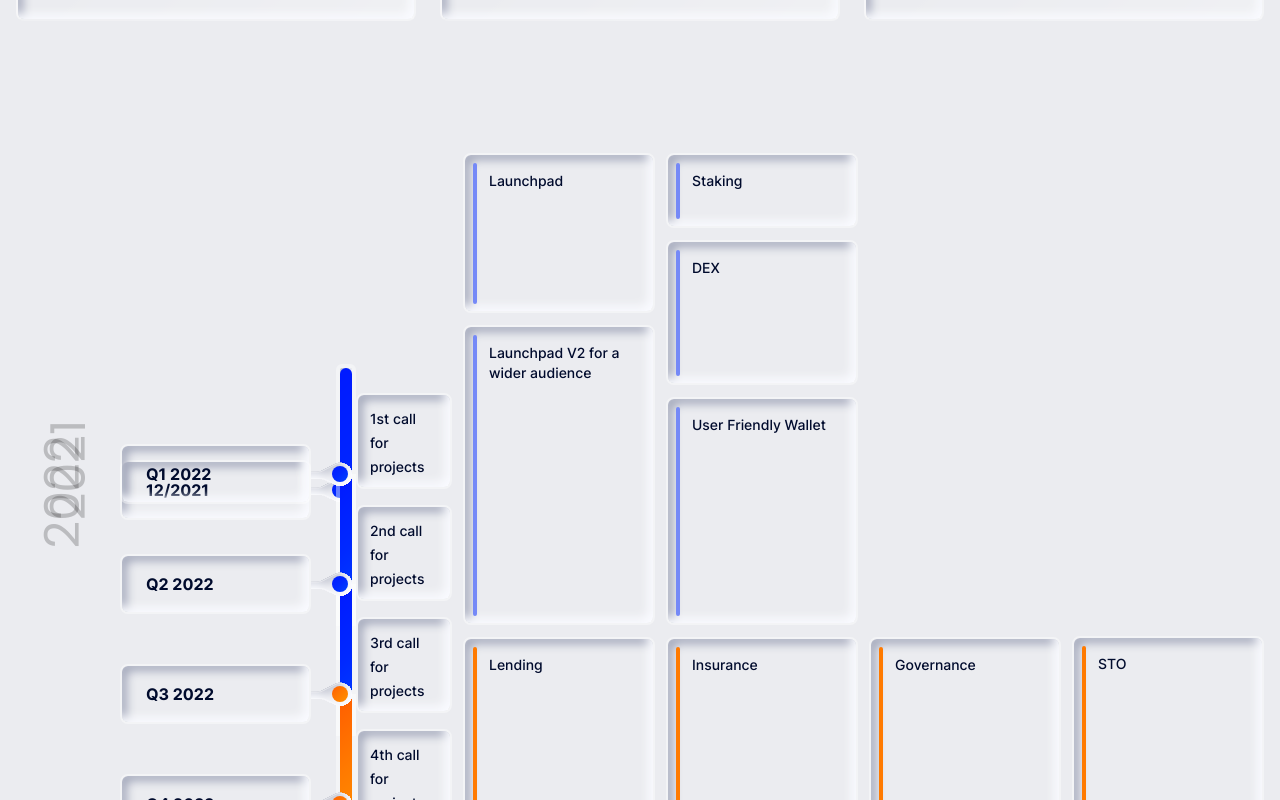
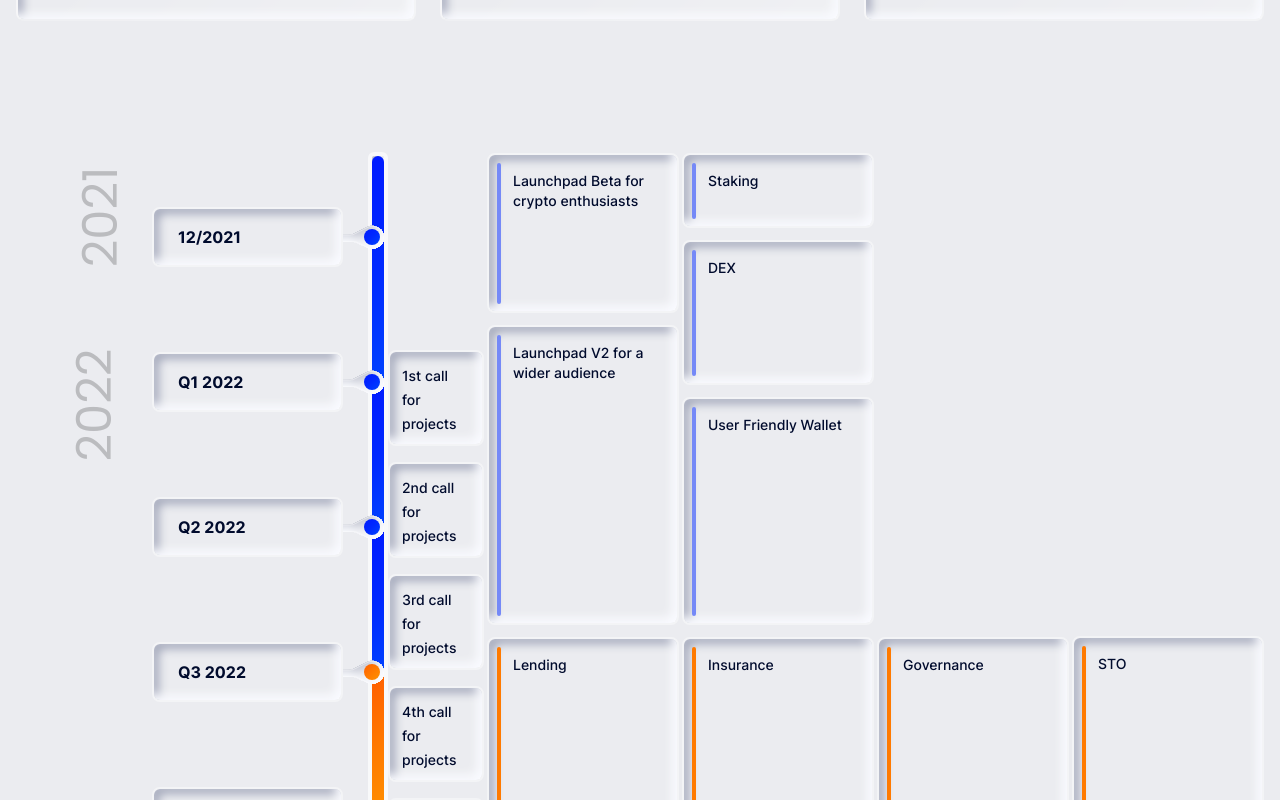
Before and after one commit to cardashift/landing, a React (Create React App) app: page / in a window 1280 px wide. Shown: the part 5900-6700 px from the top of the page. Built offline with nearby package versions, Linux system fonts and the light colour scheme.

Commit message:
fix time line section in descktop version

```diff
--- a/src/components/Union.js
+++ b/src/components/Union.js
@@ -5,21 +5,25 @@ function Union({ color, value, customClass, year, isFirstYear }) {
   const style = {
     border: '4px solid rgba(255, 255, 255, 0.4)',
     boxShadow: 'inset -5px -5px 10px #FAFBFF, inset 5px 5px 10px #A6ABBD',
+    height: isFirstYear ? 230 : 145,
+    background: 'rgba(255, 255, 255, 0.4)',
   }
   return (
     <>
-      <div className="flex items-start relative" style={{ height: 110 }}>
+      <div className="flex items-start relative">
         <div className="flex items-center">
           <div
-            className={`flex absolute items-center  right-1 ${
-              isFirstYear ? 'top-24' : null
-            }`}
+            className="flex absolute items-center  right-1"
+            style={{ top: isFirstYear ? 55 : null }}
           >
             <label
               className={`text-4xl sm:text-5xl mt-9 opacity-20 font-semibold font-Poppins  ${
                 isFirstYear ? '-mt-10' : null
               }`}
-              style={{ transform: 'rotate(-90deg)' }}
+              style={{
+                transform: 'rotate(-90deg)',
+                marginTop: !isFirstYear ? 45 : null,
+              }}
             >
               {year}
             </label>
@@ -49,6 +53,7 @@ function Union({ color, value, customClass, year, isFirstYear }) {
             style={{
               background: color,
               backgroundBlendMode: 'soft-light, normal',
+              height: isFirstYear ? 230 : 145,
             }}
           ></div>
         </div>
--- a/src/sections/TimeLine.js
+++ b/src/sections/TimeLine.js
@@ -80,7 +80,7 @@ function TimeLine() {
     ],
     secondCol: [
       {
-        content: 'Launchpad',
+        content: 'Launchpad Beta for crypto enthusiasts',
         border: 'borderBlue',
         style: {
           height: 160,
@@ -105,7 +105,7 @@ function TimeLine() {
         content: 'Decentralized blockhain based carbon market',
         border: 'borderBlack',
         style: {
-          height: 439,
+          height: 345,
         },
       },
     ],
@@ -148,7 +148,7 @@ function TimeLine() {
         content: 'Governance',
         border: 'borderOrange',
         style: {
-          height: 717,
+          height: 620,
           transform: 'translateY(504px)',
         },
       },
@@ -166,7 +166,8 @@ function TimeLine() {
   }
 
   return (
-    <div className=" flex items-center pl-44 sm:pl-80 mt-28 ">
+    <div className="relative" style={{ height: '85rem' }}>
+      <div className=" flex items-center pl-32 sm:pl-80 mt-28 left-8 absolute top-0 right-0">
         <div
           className="flex flex-col  "
           // style={{ transform: windowSize < 768 ? 'translateY(-110px)' : null }}
@@ -190,7 +191,7 @@ function TimeLine() {
           ))}
         </div>
         <div className="flex justify-between flex-grow-2">
-        <div style={{ transform: 'translateY(260px)' }}>
+          <div style={{ transform: 'translateY(217px)' }}>
             {gridCols.firstCol.map((item) => (
               <TimeLineCard className="mb-4" isSquare>
                 {item.content}
@@ -261,6 +262,7 @@ function TimeLine() {
           </div>
         </div>
       </div>
+    </div>
   )
 }
 
```
Lines whose indentation alone changed are shown as unchanged.
